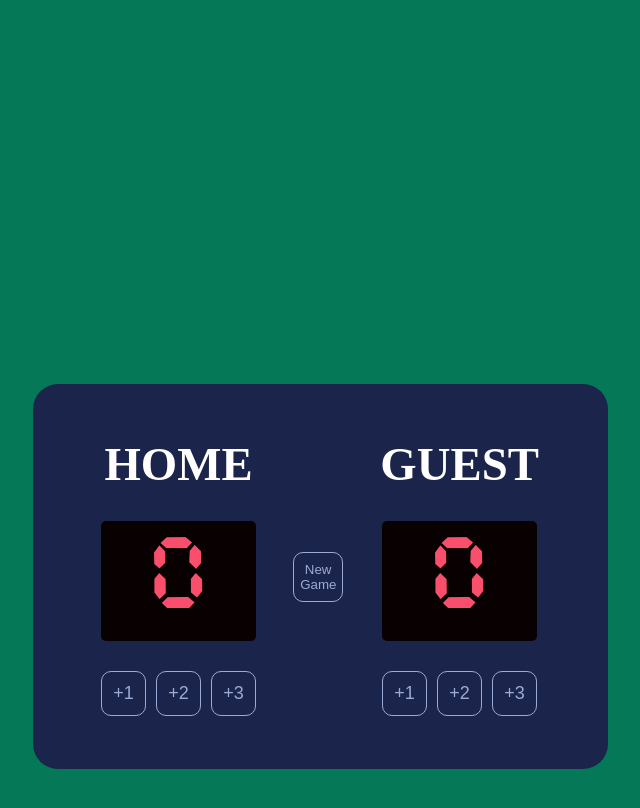
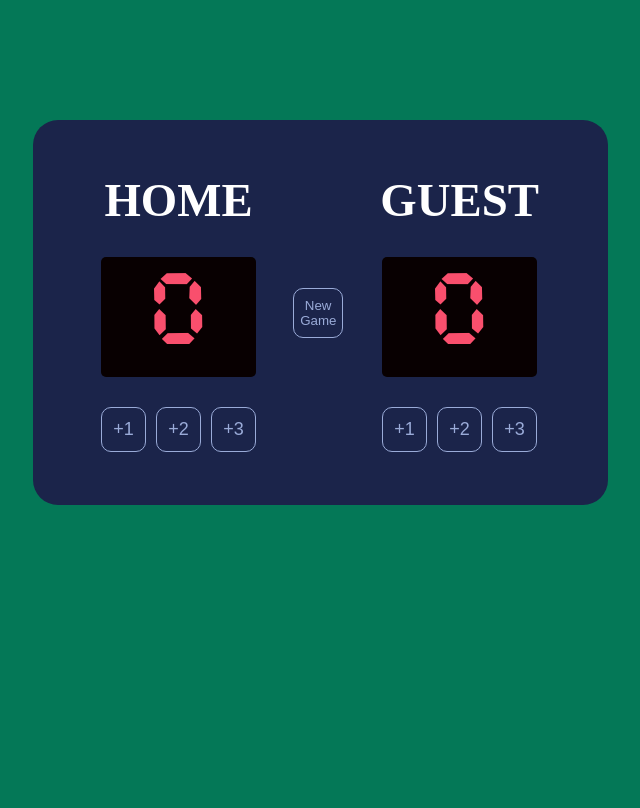
Before and after one commit to emamanakis/basketball-scoreboard, a plain HTML site: page index.html in a window 1280 px wide. Shown: the whole page, without its empty margins (320-960 px from the left). Drawn offline with Linux system fonts and the light colour scheme.

Commit message:
changed viewheight

```diff
--- a/index.css
+++ b/index.css
@@ -4,7 +4,7 @@
 }
 
 body {
-    margin: 30% auto;
+    margin: 15vh auto;
     color: #ffffff;
     background: #047857;
 }
```
